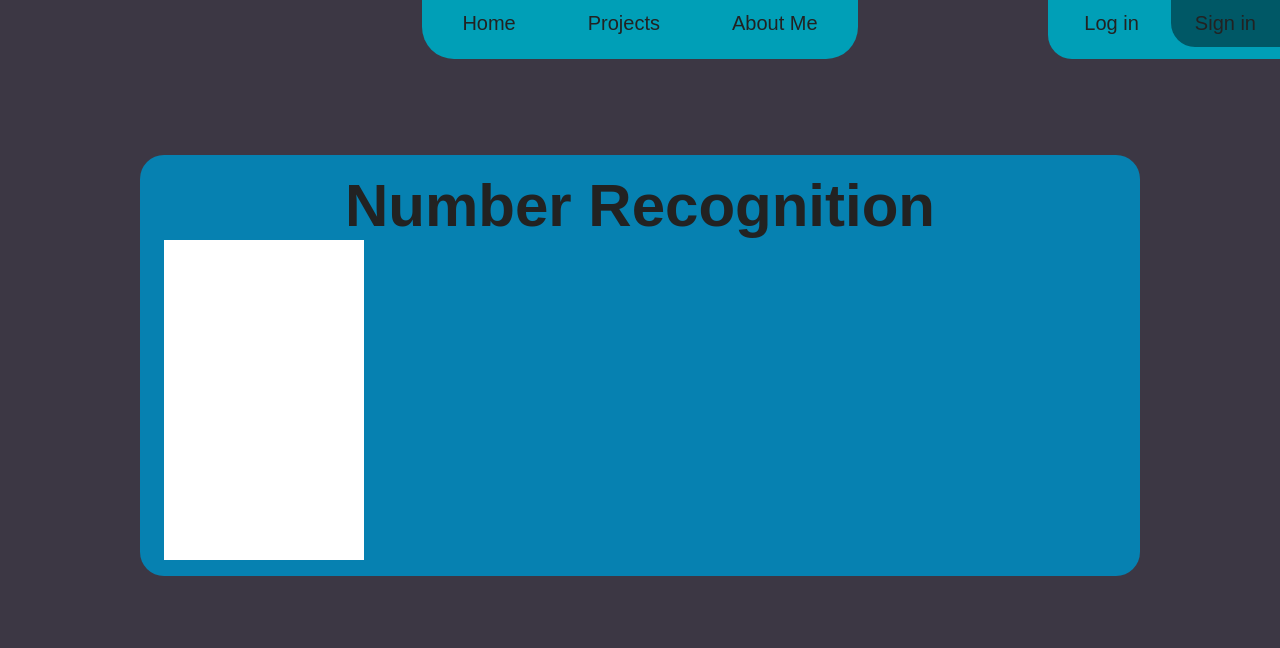
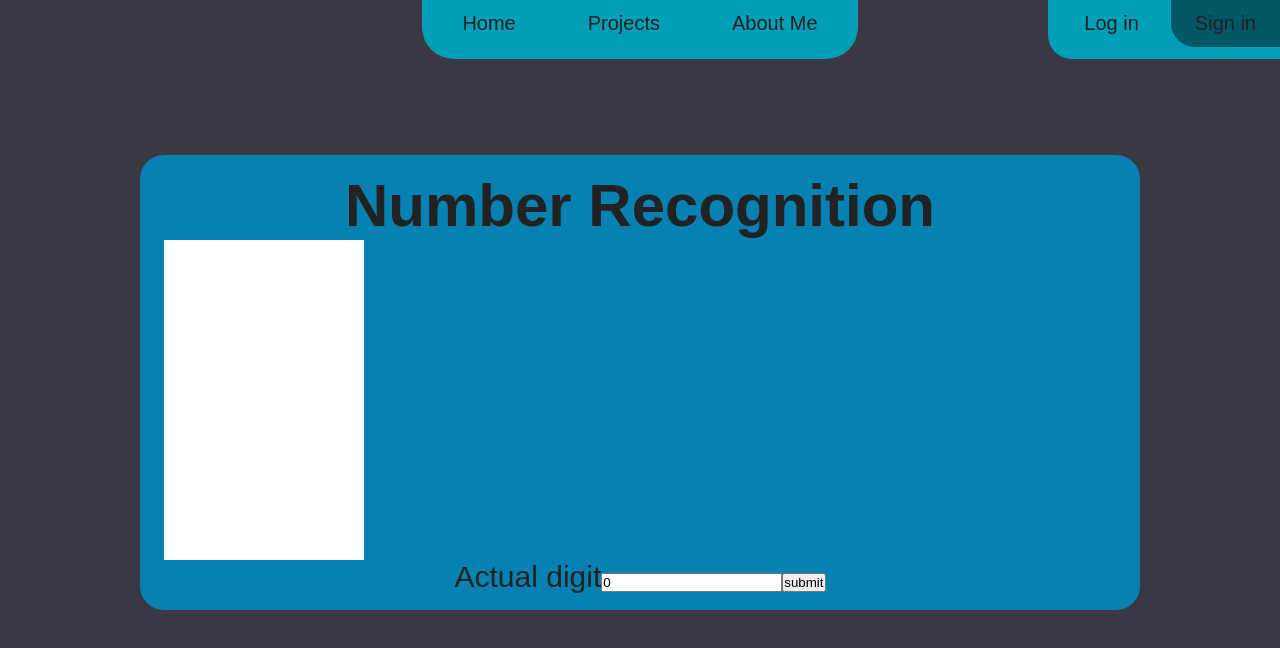
Before and after one commit to Makolin0/MakoNet, a React (Vite) app in the folder frontend/: page /numbers in a window 1280 px wide. Shown: the top 648 px of the page. Built offline with nearby package versions, Linux system fonts and the light colour scheme; no server answers.

Commit message:
saving digit to learn form

```diff
--- a/frontend/src/components/recognition/NumberCanvas.jsx
+++ b/frontend/src/components/recognition/NumberCanvas.jsx
@@ -1,14 +1,10 @@
-import { useState } from "react";
 import classes from "./NumberCanvas.module.css";
 
-export default function NumberCanvas() {
-	const [data, setData] = useState(new Array(40).fill(false));
-
+export default function NumberCanvas({ data, setData }) {
 	function swapField(field) {
 		setData((prev) => {
 			const newData = [...prev];
 			newData[field] = !newData[field];
-			console.log("current", newData);
 			return newData;
 		});
 	}
--- a/frontend/src/components/recognition/NumberRecognition.jsx
+++ b/frontend/src/components/recognition/NumberRecognition.jsx
@@ -1,11 +1,32 @@
+import { useState } from "react";
 import NumberCanvas from "./NumberCanvas";
 import classes from "./NumberRecognition.module.css";
 
 export default function NumberRecognition() {
+	const [data, setData] = useState(new Array(40).fill(false));
+	const [actualNumber, setActualNumber] = useState(0);
+
+	async function saveToLearn(event) {
+		event.preventDefault();
+		console.log("current", actualNumber);
+		console.log("data", data);
+
+
+	}
+
 	return (
 		<main className={classes.container}>
 			<h1>Number Recognition</h1>
-			<NumberCanvas />
+			<NumberCanvas data={data} setData={setData} />
+
+			<form onSubmit={saveToLearn}>
+				<label>Actual digit</label>
+				<input
+					value={actualNumber}
+					onChange={(event) => setActualNumber(event.target.value)}
+				/>
+				<button type="submit">submit</button>
+			</form>
 		</main>
 	);
 }
```
